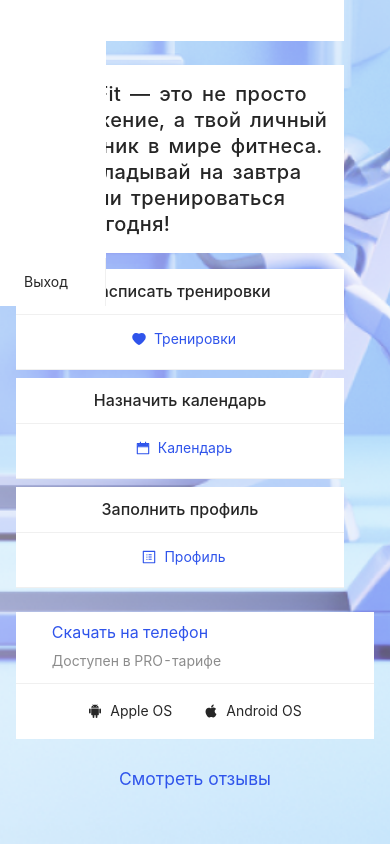
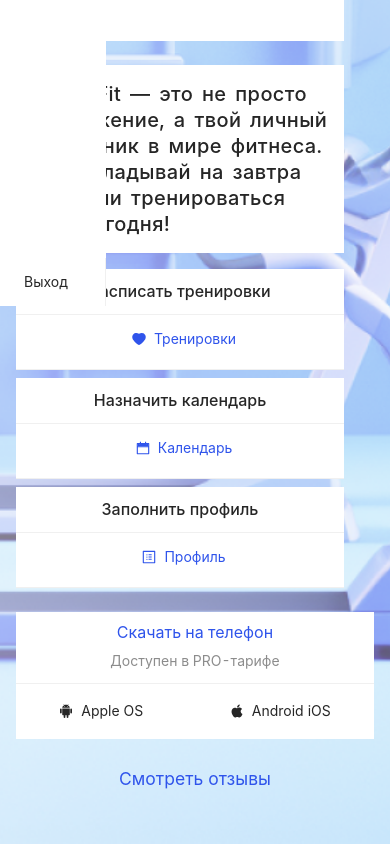
Before and after one commit to ClevertecFrontendLab/JeetLi, a React (Vite) app: page /#/ in a window 390 px wide. Shown: the part 538-1382 px from the top of the page. Built offline with nearby package versions, Linux system fonts and the light colour scheme.

Commit message:
feat:add Footer,adaptive for Footer,test done

```diff
--- a/src/components/footer/footer.css
+++ b/src/components/footer/footer.css
@@ -53,14 +53,29 @@
     letter-spacing: 0%;
     text-align: center;
 }
-
+#root > section > section > footer > article > div > button > span {
+    font-size: 14px;
+    font-weight: 400;
+    line-height: 130%;
+    letter-spacing: 0%;
+    text-align: center;
+}
 @media (max-width: 1024px) {
     #root > section > section > footer {
         padding: 261px 24px 42px;
     }
+    .footer-layout_collapsed {
+        padding: 386px 24px 41px !important;
+    }
 }
 
-@media (max-width: 768px) {
+@media (max-width: 525px) {
+    #root > section > section > footer > article > h1 {
+        text-align: center;
+    }
+    #root > section > section > footer > article > span {
+        text-align: center;
+    }
     #root > section > section > footer {
         padding: 24px 16px 42px;
     }
@@ -73,4 +88,10 @@
     .footer-card {
         width: 100%;
     }
+    .footer-card-button_wrapper {
+        justify-content: space-around;
+    }
+    .footer-layout_collapsed {
+        padding: 24px 16px 42px !important;
+    }
 }
--- a/src/components/footer/footer.tsx
+++ b/src/components/footer/footer.tsx
@@ -3,13 +3,16 @@ import './footer.css';
 import { Button, Layout } from 'antd';
 import { CardComponent } from '@components/common/card-content';
 import { AndroidFilled, AppleFilled } from '@ant-design/icons';
+import { collapsedType } from 'src/models/types';
 
 const { Footer } = Layout;
 
-
-export const FooterComponent: React.FC = () => {
+export const FooterComponent: React.FC<collapsedType> = ({ collapsed }) => {
     return (
-        <Footer className='footer-layout' style={{ background: 'transparent' }}>
+        <Footer
+            className={collapsed ? 'footer-layout' : 'footer-layout_collapsed footer-layout'}
+            style={{ background: 'transparent' }}
+        >
             <Button type='link'>Смотреть отзывы</Button>
             <CardComponent
                 tag='footer-card'
@@ -27,7 +30,7 @@ export const FooterComponent: React.FC = () => {
                 additionalContent={
                     <Button style={{ color: '#000000D9' }} type='link'>
                         <AppleFilled />
-                        Android OS
+                        Android iOS
                     </Button>
                 }
             />
```
